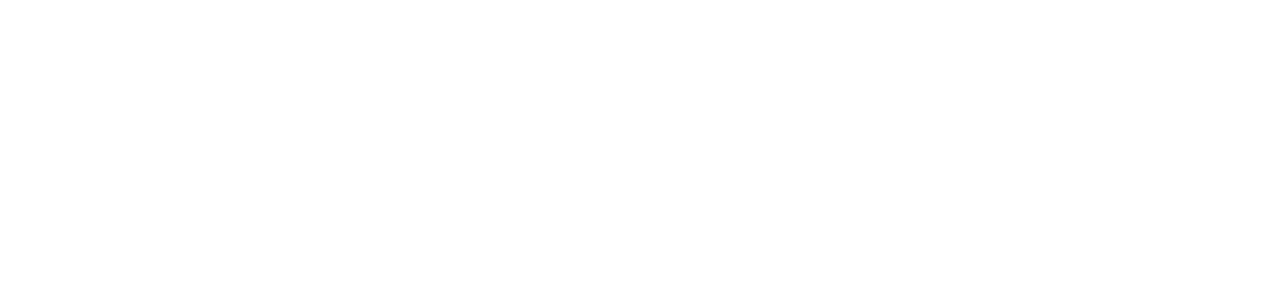
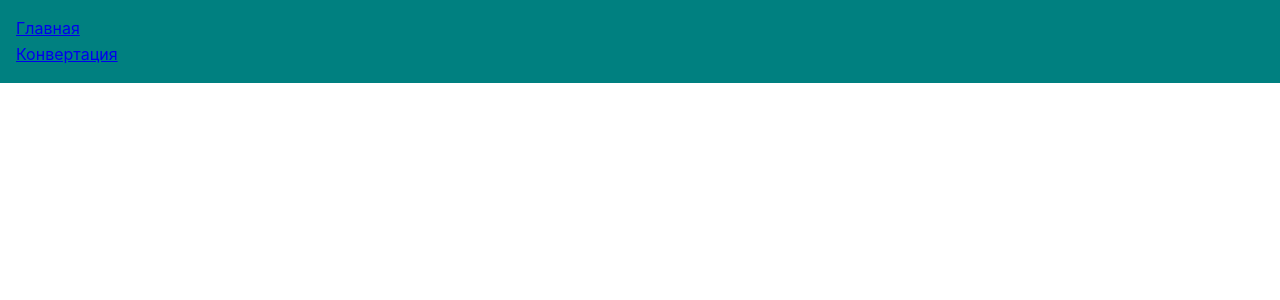
Before and after one commit to Babulekh/vue-currency-converter, a Vue app: page / in a window 1280 px wide. Shown: the top 300 px of the page. Built offline with nearby package versions, Linux system fonts and the light colour scheme.

Commit message:
Added Menu in Header

```diff
--- a/src/app/router/routes.ts
+++ b/src/app/router/routes.ts
@@ -2,20 +2,22 @@
 
 import MainView from '@/pages/MainView'
 
+import { routeNames } from '@/shared/config/config'
+
 export const routes: Array<RouteRecordRaw> = [
   {
     path: '/',
-    name: 'Main',
+    name: routeNames.main,
     component: MainView,
     children: [
       {
         path: '',
-        name: 'Home',
+        name: routeNames.home,
         component: () => import('@/pages/HomeView'),
       },
       {
-        path: '',
-        name: 'Home',
+        path: 'convert',
+        name: routeNames.converter,
         component: () => import('@/pages/ConvertView'),
       },
     ],
--- /dev/null
+++ b/src/pages/MainView/Header/HeaderMenu.vue
@@ -0,0 +1,27 @@
+<template>
+  <nav>
+    <div class="menuItem" v-for="{ name, routeName } in menuList" :key="routeName">
+      <RouterLink :to="{ name: routeName }">
+        {{ name }}
+      </RouterLink>
+    </div>
+  </nav>
+</template>
+
+<script setup lang="ts">
+import type { RouteNames } from '@/shared/config/config'
+
+import { routeNames } from '@/shared/config/config'
+
+interface MenuItem {
+  name: string
+  routeName: RouteNames
+}
+
+const menuList: Array<MenuItem> = [
+  { name: 'Главная', routeName: routeNames.home },
+  { name: 'Конвертация', routeName: routeNames.converter },
+]
+</script>
+
+<style scoped lang="scss"></style>
--- /dev/null
+++ b/src/pages/MainView/Header/VHeader.vue
@@ -0,0 +1,16 @@
+<template>
+  <header>
+    <HeaderMenu />
+  </header>
+</template>
+
+<script setup lang="ts">
+import HeaderMenu from './HeaderMenu.vue'
+</script>
+
+<style scoped lang="scss">
+header {
+  padding: 16px 16px;
+  background: teal;
+}
+</style>
--- /dev/null
+++ b/src/pages/MainView/Header/index.ts
@@ -0,0 +1,3 @@
+import VHeader from './VHeader.vue'
+
+export { VHeader }
--- a/src/pages/MainView/MainView.vue
+++ b/src/pages/MainView/MainView.vue
@@ -1,5 +1,18 @@
 <template>
-  <main></main>
+  <main>
+    <VHeader />
+    <RouterView />
+  </main>
 </template>
 
-<script setup lang="ts"></script>
+<script setup lang="ts">
+import { VHeader } from './Header'
+</script>
+
+<style lang="scss" scoped>
+main {
+  display: flex;
+  flex-direction: column;
+  min-height: 100vh;
+}
+</style>
--- /dev/null
+++ b/src/shared/config/config.ts
@@ -0,0 +1,7 @@
+export const routeNames = {
+  main: 'mainView',
+  home: 'homeView',
+  converter: 'converterView',
+} as const satisfies Record<string, string>
+
+export type RouteNames = (typeof routeNames)[keyof typeof routeNames]
```
Also changed, not shown: eslint.config.ts (+12 -2 lines).
